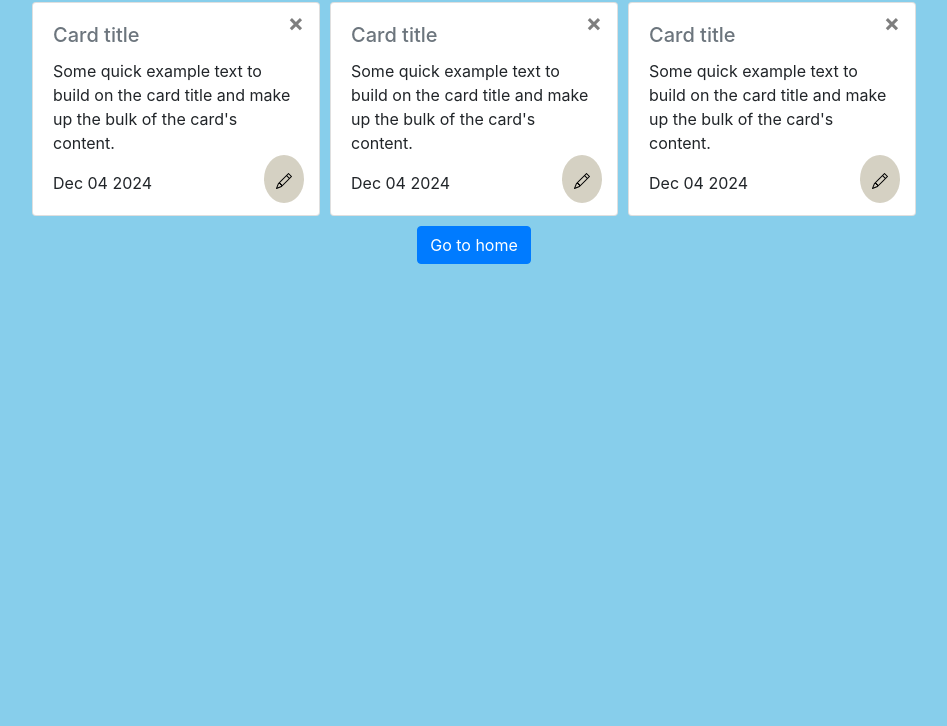
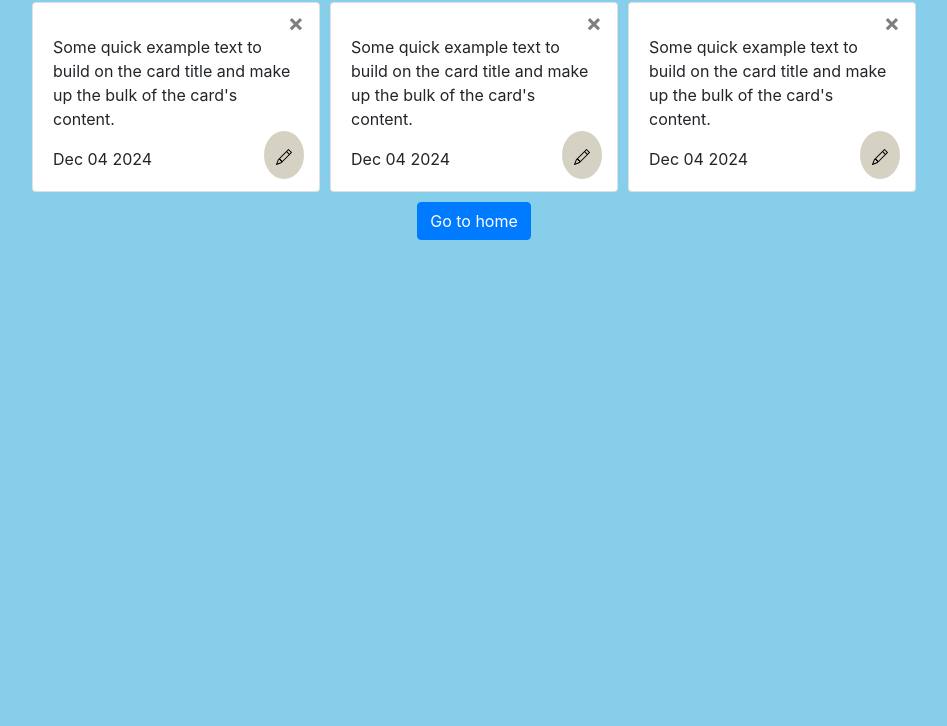
Before and after one commit to hemendra-zerotime/Javascriot-crud-operation, a plain HTML site: page todo.html in a window 1280 px wide. Shown: the part 74-800 px from the top of the page, without its empty margins (166-1113 px from the left). Drawn offline with nearby package versions, Linux system fonts and the light colour scheme.

```diff
--- a/todo.html
+++ b/todo.html
@@ -17,7 +17,7 @@
     <div class="allnotes">
         <div class="card" style="width: 18rem;">
             <div class="card-body">
-                <h5 class="card-title text-muted">Card title</h5>
+                <h5 class="card-title text-muted"></h5>
                 <p class="card-text">Some quick example text to build on the card title and make up the bulk of the
                     card's
                     content.</p>
@@ -30,7 +30,7 @@
         </div>
         <div class="card" style="width: 18rem;">
             <div class="card-body">
-                <h5 class="card-title text-muted">Card title</h5>
+                <h5 class="card-title text-muted"></h5>
                 <p class="card-text">Some quick example text to build on the card title and make up the bulk of the
                     card's
                     content.</p>
@@ -43,7 +43,7 @@
         </div>
         <div class="card" style="width: 18rem;">
             <div class="card-body">
-                <h5 class="card-title text-muted">Card title</h5>
+                <h5 class="card-title text-muted"></h5>
                 <p class="card-text">Some quick example text to build on the card title and make up the bulk of the
                     card's
                     content.</p>
@@ -58,6 +58,7 @@
     <div style="display: flex; justify-content: center;">
         <a class="btn btn-primary mb-2" href="./index.html" role="button" onclick="viewTask()">Go to home</a>
     </div>
+    <script src="script.js"></script>
 </body>
 
 </html>
```
